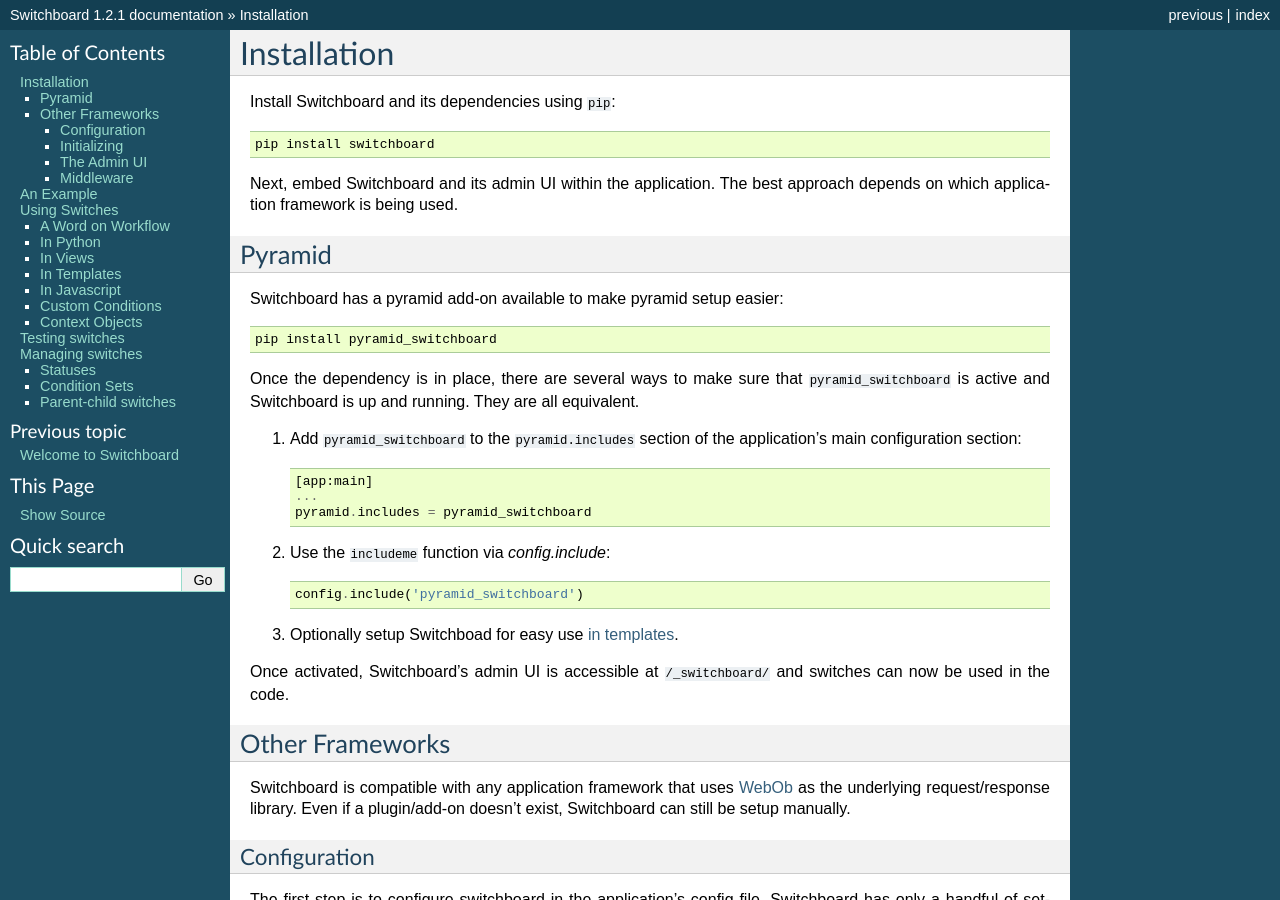
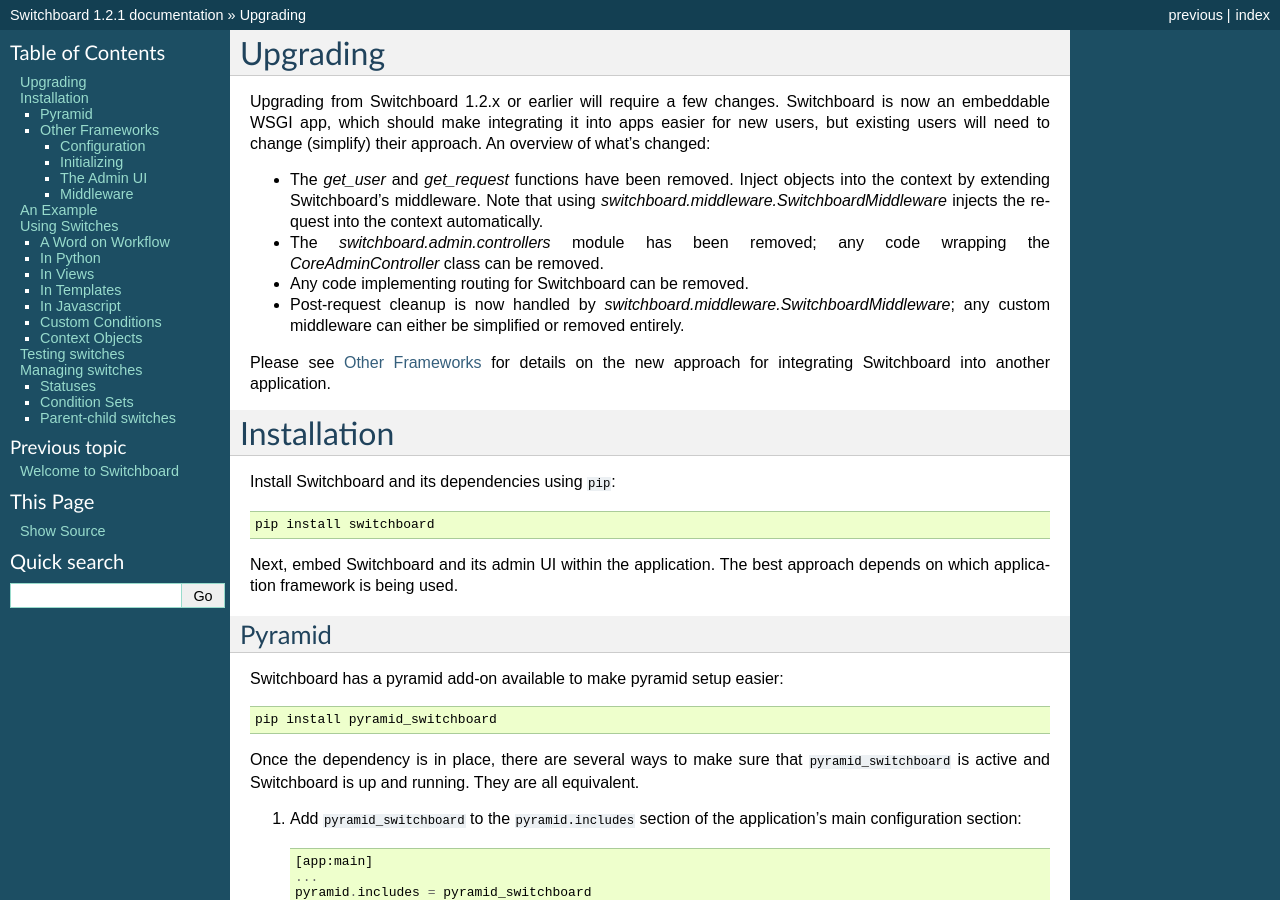
Before and after one commit to switchboardpy/switchboard, a Sphinx documentation site: the page built from docs/user-documentation.rst, in a window 1280 px wide and 900 px high. Built offline with Sphinx 7.4.7, drawn with Linux system fonts in a browser that asks for light colours; some of the changed text lies outside the part shown.

Commit message:
Add docs on upgrading.

```diff
--- a/docs/user-documentation.rst
+++ b/docs/user-documentation.rst
@@ -1,8 +1,31 @@
 .. _user-documentation:
 
 
+Upgrading
+=========
+
+Upgrading from Switchboard 1.2.x or earlier will require a few changes.
+Switchboard is now an embeddable WSGI app, which should make integrating it
+into apps easier for new users, but existing users will need to change
+(simplify) their approach. An overview of what's changed:
+
+* The `get_user` and `get_request` functions have been removed. Inject objects
+  into the context by extending Switchboard's middleware. Note that using
+  `switchboard.middleware.SwitchboardMiddleware` injects the request into
+  the context automatically.
+* The `switchboard.admin.controllers` module has been removed; any code
+  wrapping the `CoreAdminController` class can be removed.
+* Any code implementing routing for Switchboard can be removed.
+* Post-request cleanup is now handled by
+  `switchboard.middleware.SwitchboardMiddleware`; any custom middleware can
+  either be simplified or removed entirely.
+
+Please see `Other Frameworks`_ for details on the new approach for integrating
+Switchboard into another application.
+
+
 Installation
-=============
+============
 
 Install Switchboard and its dependencies using ``pip``::
 
@@ -99,9 +122,10 @@
 `Bottle subapplications`_, `Django embedding`_, or `dispatch middleware`_ for
 any WSGI application.
 
-**Really Important Security Note**: Please configure this subapp so that only
-admins can access it. Switchboard is a powerful tool and should be adequately
-secured.
+.. warning:: Secure Switchboard
+
+    Please configure this subapp so that only admins can access it. Switchboard
+    is a powerful tool and should be adequately secured.
 
 Middleware
 ^^^^^^^^^^
@@ -112,16 +136,16 @@
 cleaning up caching data once a request is finished. Switchboard includes
 middleware to handle these tasks. Using it out of the box::
 
-    from switchboard.middlware import SwitchboardMiddlware
+    from switchboard.middleware import SwitchboardMiddleware
     app = SwitchboardMiddleware(app)
 
 It can also be extended for further customization, specifically by implementing
 the ``pre_request`` method. For example, to add a user object to the context::
 
-    from switchboard.middlware import SwitchboardMiddlware
+    from switchboard.middleware import SwitchboardMiddleware
 
 
-    class MyMiddleware(SwitchboardMiddlware):
+    class MyMiddleware(SwitchboardMiddleware):
 
         def pre_request(self, req):
             user = req['user']
@@ -129,6 +153,7 @@
 
         def post_request(self, req, resp):
             pass  # Included just to show what's available.
+
 
 An Example
 ==========
```
